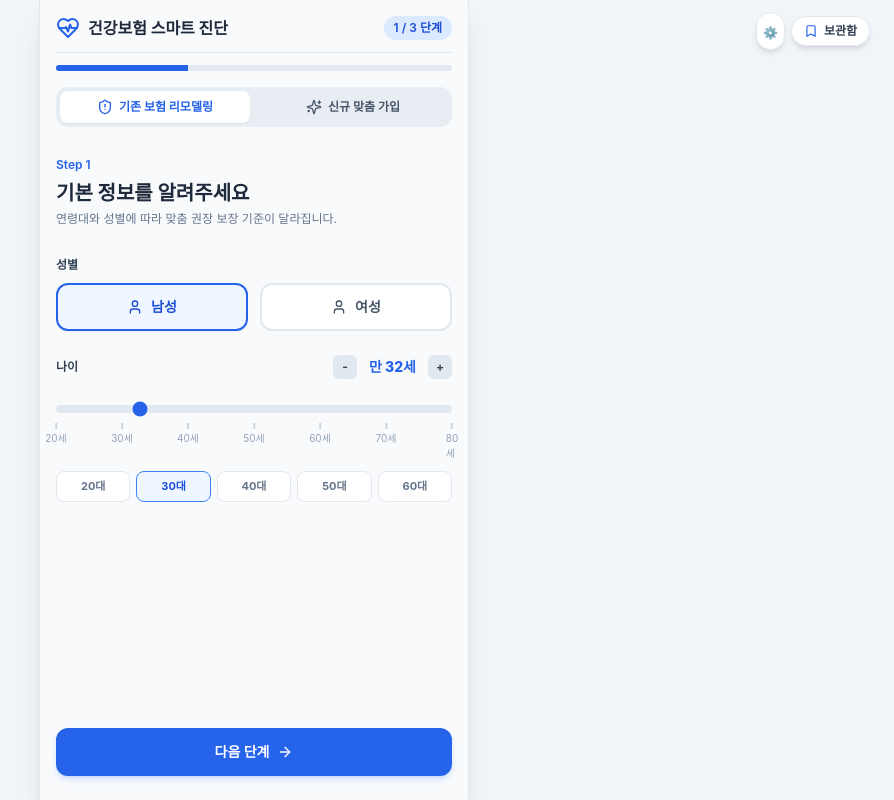
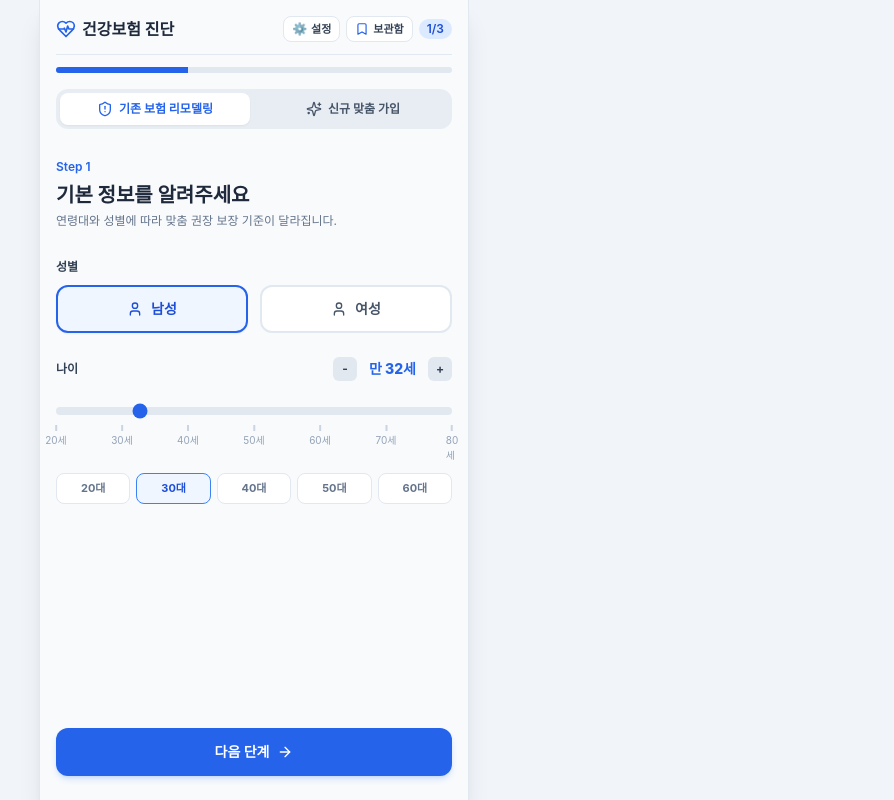
Before and after one commit to woogiiin-maker/antigravity_reinsur, a Next.js app: page / in a window 1280 px wide. Shown: the whole page, without its empty margins (386-1280 px from the left). Built offline with nearby package versions, Linux system fonts and the light colour scheme.

Commit message:
fix: 설정 버튼 클릭 개선 및 바탕화면 바로가기 지원

```diff
--- a/app/page.tsx
+++ b/app/page.tsx
@@ -14,10 +14,15 @@ export default function Home() {
   const [report, setReport] = useState<DiagnosisReport | null>(null);
   const [userProfile, setUserProfile] = useState<UserProfile | null>(null);
   const [isSavedModalOpen, setIsSavedModalOpen] = useState<boolean>(false);
+  const [isSettingsOpen, setIsSettingsOpen] = useState<boolean>(false);
 
   // 모바일 뒤로가기(popstate) 제어: 사이트 이탈 방지
   useEffect(() => {
     const handlePopState = (e: PopStateEvent) => {
+      if (isSettingsOpen) {
+        setIsSettingsOpen(false);
+        return;
+      }
       if (isSavedModalOpen) {
         setIsSavedModalOpen(false);
         return;
@@ -30,7 +35,7 @@ export default function Home() {
 
     window.addEventListener('popstate', handlePopState);
     return () => window.removeEventListener('popstate', handlePopState);
-  }, [report, isSavedModalOpen]);
+  }, [report, isSavedModalOpen, isSettingsOpen]);
 
   const handleFormComplete = async (profile: UserProfile, policies: ExistingPolicy[]) => {
     const generatedReport = diagnoseInsurance(profile, policies);
@@ -98,45 +103,23 @@ export default function Home() {
     window.history.pushState({ view: 'report' }, '');
   };
 
-  const [isSettingsOpen, setIsSettingsOpen] = useState<boolean>(false);
-
   return (
     <div className="w-full flex justify-center items-start min-h-screen relative">
-      {/* 우측 상단 플로팅 보관함 & 설정 버튼 모음 */}
-      <div className="fixed top-3 right-3 sm:right-6 z-40 flex items-center gap-1.5">
-        <button
-          type="button"
-          onClick={() => {
-            setIsSettingsOpen(true);
-            window.history.pushState({ modal: 'settings' }, '');
-          }}
-          className="p-1.5 bg-white/95 hover:bg-white text-slate-600 hover:text-slate-900 rounded-full border border-slate-200 shadow-md transition-all backdrop-blur-xs"
-          title="Gemini API 키 설정"
-        >
-          <span className="text-xs">⚙️</span>
-        </button>
-        <button
-          type="button"
-          onClick={() => {
-            setIsSavedModalOpen(true);
-            window.history.pushState({ modal: 'saved' }, '');
-          }}
-          className="px-3 py-1.5 bg-white/95 hover:bg-white text-slate-700 hover:text-blue-600 font-bold text-xs rounded-full border border-slate-200 shadow-md flex items-center gap-1.5 transition-all backdrop-blur-xs"
-        >
-          <Bookmark className="w-3.5 h-3.5 text-blue-600" />
-          <span>보관함</span>
-        </button>
-      </div>
-
       {/* 진단 결과 뷰 또는 입력 폼 */}
       {report && userProfile ? (
         <DiagnosisReportView
           report={report}
           profile={userProfile}
           onReset={handleReset}
+          onOpenSettings={() => setIsSettingsOpen(true)}
+          onOpenSaved={() => setIsSavedModalOpen(true)}
         />
       ) : (
-        <MultiStepForm onComplete={handleFormComplete} />
+        <MultiStepForm
+          onComplete={handleFormComplete}
+          onOpenSettings={() => setIsSettingsOpen(true)}
+          onOpenSaved={() => setIsSavedModalOpen(true)}
+        />
       )}
 
       {/* 가족별 진단 결과 보관함 모달 */}
--- a/components/form/MultiStepForm.tsx
+++ b/components/form/MultiStepForm.tsx
@@ -15,11 +15,14 @@ import {
   Activity,
   FileCheck,
   Edit3,
+  Bookmark,
 } from 'lucide-react';
 import { CoverageDetails, ExistingPolicy, Gender, UserProfile } from '@/types/insurance';
 
 interface MultiStepFormProps {
   onComplete: (profile: UserProfile, policies: ExistingPolicy[]) => void;
+  onOpenSettings?: () => void;
+  onOpenSaved?: () => void;
 }
 
 const FAMILY_DISEASES = [
@@ -31,8 +34,12 @@ const FAMILY_DISEASES = [
   { id: 'none', label: '가족력 없음' },
 ];
 
-export const MultiStepForm: React.FC<MultiStepFormProps> = ({ onComplete }) => {
-  // 모드: 'new' (신규 가입) vs 'remodel' (기존 보험 리모델링)
+export const MultiStepForm: React.FC<MultiStepFormProps> = ({
+  onComplete,
+  onOpenSettings,
+  onOpenSaved,
+}) => {
+  // 모드: 'remodel' (기존 보험 리모델링) vs 'new' (신규 맞춤 가입)
   const [mode, setMode] = useState<'new' | 'remodel'>('remodel');
   const [step, setStep] = useState<number>(1);
 
@@ -194,13 +201,37 @@ export const MultiStepForm: React.FC<MultiStepFormProps> = ({ onComplete }) => {
       {/* 상단 네비게이션 & 스텝 프로그레스 */}
       <div>
         <div className="flex items-center justify-between pb-3 border-b border-slate-200">
-          <div className="flex items-center gap-2">
-            <HeartPulse className="w-6 h-6 text-blue-600" />
-            <h1 className="text-base font-bold text-slate-800">건강보험 스마트 진단</h1>
+          <div className="flex items-center gap-1.5">
+            <HeartPulse className="w-5 h-5 text-blue-600 shrink-0" />
+            <h1 className="text-sm sm:text-base font-bold text-slate-800">건강보험 진단</h1>
           </div>
-          <span className="text-xs font-semibold px-2.5 py-1 bg-blue-100 text-blue-700 rounded-full">
-            {step} / 3 단계
-          </span>
+          <div className="flex items-center gap-1.5">
+            {onOpenSettings && (
+              <button
+                type="button"
+                onClick={onOpenSettings}
+                className="px-2 py-1 bg-white hover:bg-slate-100 text-slate-700 rounded-lg text-xs font-bold border border-slate-200 shadow-xs flex items-center gap-1 transition-all active:scale-95 cursor-pointer"
+                title="Gemini API 키 설정"
+              >
+                <span>⚙️</span>
+                <span className="text-[11px] hidden sm:inline">설정</span>
+              </button>
+            )}
+            {onOpenSaved && (
+              <button
+                type="button"
+                onClick={onOpenSaved}
+                className="px-2 py-1 bg-white hover:bg-slate-100 text-slate-700 rounded-lg text-xs font-bold border border-slate-200 shadow-xs flex items-center gap-1 transition-all active:scale-95 cursor-pointer"
+                title="진단 결과 보관함"
+              >
+                <Bookmark className="w-3.5 h-3.5 text-blue-600" />
+                <span className="text-[11px]">보관함</span>
+              </button>
+            )}
+            <span className="text-xs font-semibold px-2 py-0.5 bg-blue-100 text-blue-700 rounded-full">
+              {step}/3
+            </span>
+          </div>
         </div>
 
         {/* 진행 게이지바 */}
--- a/components/report/DiagnosisReportView.tsx
+++ b/components/report/DiagnosisReportView.tsx
@@ -24,17 +24,22 @@ import {
   ResponsiveContainer,
 } from 'recharts';
 import { DiagnosisReport, UserProfile } from '@/types/insurance';
+import { Bookmark } from 'lucide-react';
 
 interface DiagnosisReportViewProps {
   report: DiagnosisReport;
   profile: UserProfile;
   onReset: () => void;
+  onOpenSettings?: () => void;
+  onOpenSaved?: () => void;
 }
 
 export const DiagnosisReportView: React.FC<DiagnosisReportViewProps> = ({
   report,
   profile,
   onReset,
+  onOpenSettings,
+  onOpenSaved,
 }) => {
   // 레이더 차트용 데이터 가공
   const radarData = report.coverageGaps.map((g) => ({
@@ -64,17 +69,41 @@ export const DiagnosisReportView: React.FC<DiagnosisReportViewProps> = ({
       <div className="flex items-center justify-between border-b border-slate-200 pb-3">
         <div>
           <span className="text-[11px] font-bold text-blue-600">진단 결과 리포트</span>
-          <h1 className="text-base font-bold text-slate-800">
+          <h1 className="text-sm sm:text-base font-bold text-slate-800">
             만 {profile.age}세 {profile.gender === 'male' ? '남성' : '여성'} 맞춤 분석
           </h1>
         </div>
-        <button
-          onClick={onReset}
-          type="button"
-          className="p-2 text-slate-500 hover:text-slate-800 bg-white hover:bg-slate-100 border border-slate-200 rounded-xl text-xs flex items-center gap-1 font-semibold transition-all shadow-sm"
-        >
-          <RotateCcw className="w-3.5 h-3.5" /> 다시 진단
-        </button>
+        <div className="flex items-center gap-1.5">
+          {onOpenSettings && (
+            <button
+              onClick={onOpenSettings}
+              type="button"
+              className="px-2 py-1 bg-white hover:bg-slate-100 text-slate-700 border border-slate-200 rounded-xl text-xs font-bold transition-all shadow-xs active:scale-95 cursor-pointer"
+              title="Gemini API 키 설정"
+            >
+              <span>⚙️</span>
+            </button>
+          )}
+          {onOpenSaved && (
+            <button
+              onClick={onOpenSaved}
+              type="button"
+              className="px-2 py-1 bg-white hover:bg-slate-100 text-slate-700 border border-slate-200 rounded-xl text-xs flex items-center gap-1 font-bold transition-all shadow-xs active:scale-95 cursor-pointer"
+              title="보관함 저장 및 조회"
+            >
+              <Bookmark className="w-3.5 h-3.5 text-blue-600" />
+              <span className="text-[11px]">보관함</span>
+            </button>
+          )}
+          <button
+            onClick={onReset}
+            type="button"
+            className="p-1.5 text-slate-500 hover:text-slate-800 bg-white hover:bg-slate-100 border border-slate-200 rounded-xl text-xs flex items-center gap-1 font-semibold transition-all shadow-xs active:scale-95 cursor-pointer"
+            title="다시 진단하기"
+          >
+            <RotateCcw className="w-3.5 h-3.5" />
+          </button>
+        </div>
       </div>
 
       {/* 1. 보장 점수 모바일 카드 */}
```
